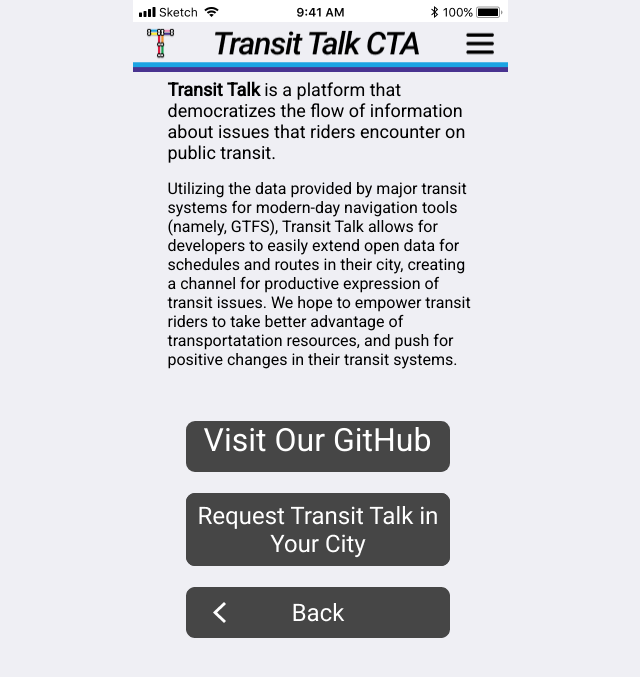
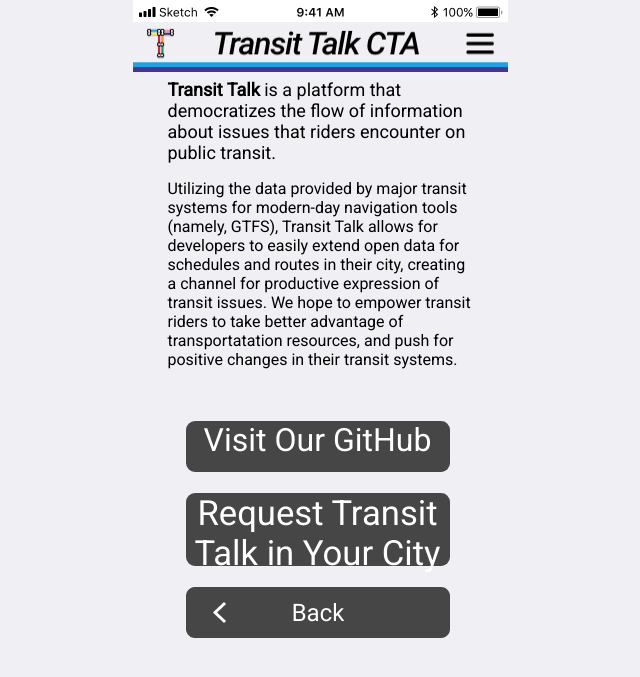
Before and after one commit to andreanthony/andreanthony.github.io, a Jekyll site: the page aboutus.html, which Jekyll copies as it is, in a window 1280 px wide. Shown: the top 677 px of the page, without its empty margins (320-960 px from the left). Built offline with Jekyll 4.4.1, drawn with Linux system fonts in a browser that asks for light colours.

Commit message:
Update aboutus.html

```diff
--- a/aboutus.html
+++ b/aboutus.html
@@ -18,7 +18,7 @@
   <div id="transittalkabout"><b>Transit Talk</b> is a platform that democratizes the flow of information about issues that riders encounter on public transit.
   <p style="font-size: 16px;">Utilizing the data provided by major transit systems for modern-day navigation tools (namely, GTFS), Transit Talk allows for developers to easily extend open data for schedules and routes in their city, creating a channel for productive expression of transit issues. We hope to empower transit riders to take better advantage of transportatation resources, and push for positive changes in their transit systems.</p></div>
  <div id="github">Visit Our GitHub</div>
- <div id="request"><img src="/main-button-1 (2).png" alt="request" /></div>
+ <div id="request">Request Transit Talk in Your City</div>
  <div id="backbutton"><img src="/backButton.png" alt="backbutton"/></div>
 </body>
 </html>
```
